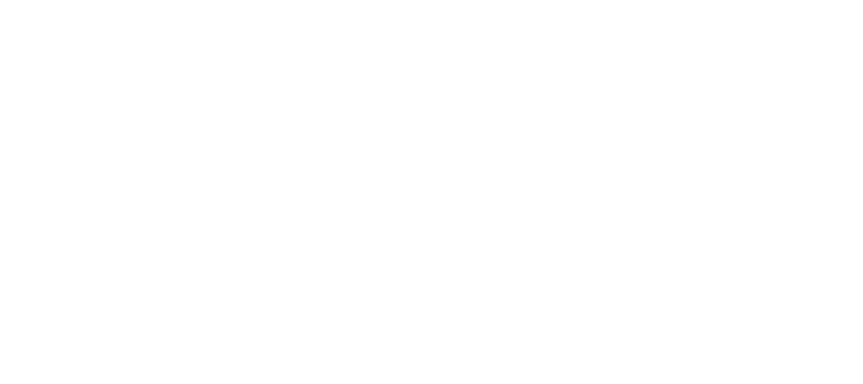
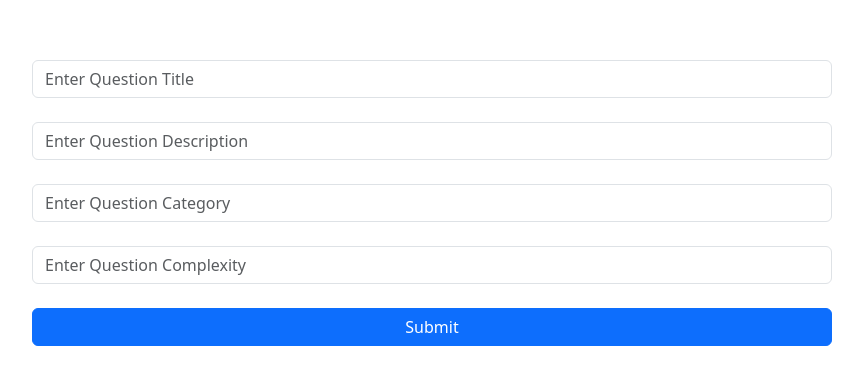
Before and after one commit to CS3219-AY2324S1/ay2324s1-course-assessment-g10, a React (Create React App) app: page /create in a window 1280 px wide. Before the commit this address had no page. Shown: the part 180-564 px from the top of the page, without its empty margins (208-1071 px from the left). Built offline with nearby package versions, Linux system fonts and the light colour scheme.

Commit message:
Implemented Add Question function

```diff
--- a/src/App.js
+++ b/src/App.js
@@ -2,6 +2,7 @@
 import './App.css';
 import { BrowserRouter as Router, Route, Routes } from "react-router-dom";
 import HomePage from "./pages/HomePage";
+import Add from "./pages/AddQuestion";
 
 
 function App() {
@@ -10,6 +11,7 @@ function App() {
       <Router>
         <Routes>
           <Route exact path="/" element={<HomePage />} />
+          <Route path = "/create" element={<Add />} />
         </Routes>
       </Router>
     </div>
--- /dev/null
+++ b/src/pages/AddQuestion.js
@@ -0,0 +1,72 @@
+import React, {useState} from 'react';
+import {Button, Form} from 'react-bootstrap'
+import "bootstrap/dist/css/bootstrap.min.css"
+import {v4 as uuid} from "uuid";
+import {Link, useNavigate} from 'react-router-dom';
+import QuestionData from './QuestionData.js';
+
+function Add(){
+
+  const [title, setTitle] = useState('');
+  const [description, setDescription] = useState('');
+  const [category, setCategory] = useState('');
+  const [complexity, setComplexity] = useState('');
+
+    let history = useNavigate();
+
+    const handleSubmit = (e) => {
+        e.preventDefault();
+
+        // Find the maximum ID in the existing QuestionData
+    const maxId = Math.max(...QuestionData.map((question) => question.id), 0);
+
+    // Increment the maximum ID to generate a new ID
+    const newId = maxId + 1;
+
+    // Create a new question object with the new ID and the title provided by the user
+    const newQuestion = {
+        id: newId,
+        title: title,
+        description: description,
+        category: category,
+        complexity: complexity,
+      };
+
+      // Add the new question to the QuestionData array
+      QuestionData.push(newQuestion);
+
+      // Navigate back to the homepage
+      history("/");
+
+    }
+
+
+
+    return (
+    <div>
+        <Form className="d-grid gap-2" style={{margin:"15rem"}}>
+            <Form.Group className="mb-3" controlId="formName">
+                <Form.Control type="text" placeholder = "Enter Question Title" required onChange= {(e) => setTitle(e.target.value)}>
+                </Form.Control>
+            </Form.Group>
+            <Form.Group className="mb-3" controlId="formName">
+                <Form.Control type="text" placeholder = "Enter Question Description" required onChange= {(e) => setDescription(e.target.value)}>
+                </Form.Control>
+            </Form.Group>
+            <Form.Group className="mb-3" controlId="formName">
+                <Form.Control type="text" placeholder = "Enter Question Category" required onChange= {(e) => setCategory(e.target.value)}>
+                </Form.Control>
+            </Form.Group>
+            <Form.Group className="mb-3" controlId="formName">
+                <Form.Control type="text" placeholder = "Enter Question Complexity" required onChange= {(e) => setComplexity(e.target.value)}>
+                </Form.Control>
+            </Form.Group>
+
+            <Button onClick={(e) => handleSubmit(e)} type ="submit"> Submit</Button>
+        </Form>
+    </div>
+
+);
+}
+
+export default Add;
--- a/src/pages/HomePage/HomePage.js
+++ b/src/pages/HomePage/HomePage.js
@@ -51,7 +51,9 @@ function HomePage() {
           className="search-bar"
           placeholder="Search Question Here"
         />
-        <button className="add-question-button" onClick={openModal}>Add Question</button>
+        <Link to="/create" className="add-question-button">
+          Add Question
+        </Link>
       </div>
 
       <table className="question-table">
```
